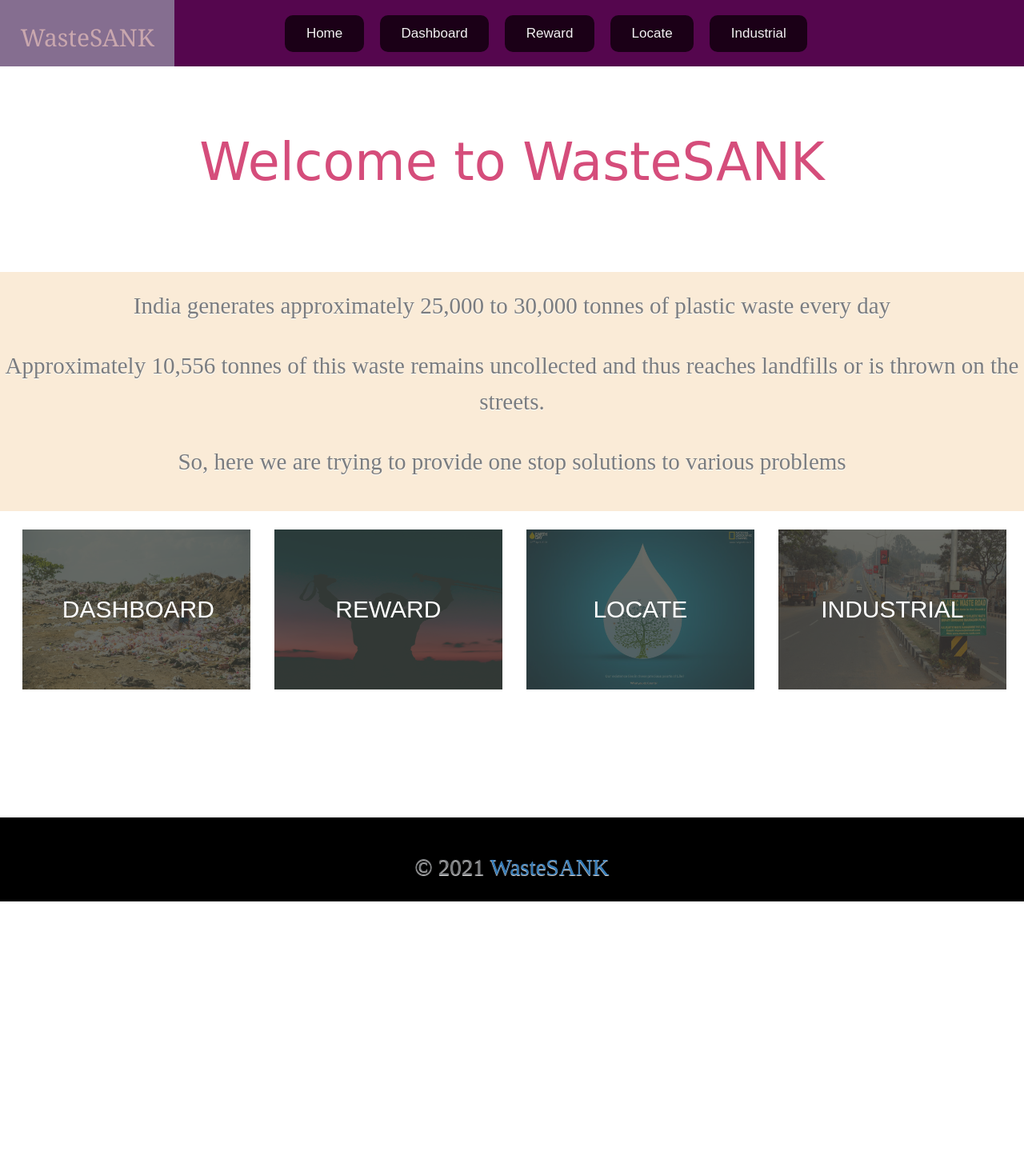
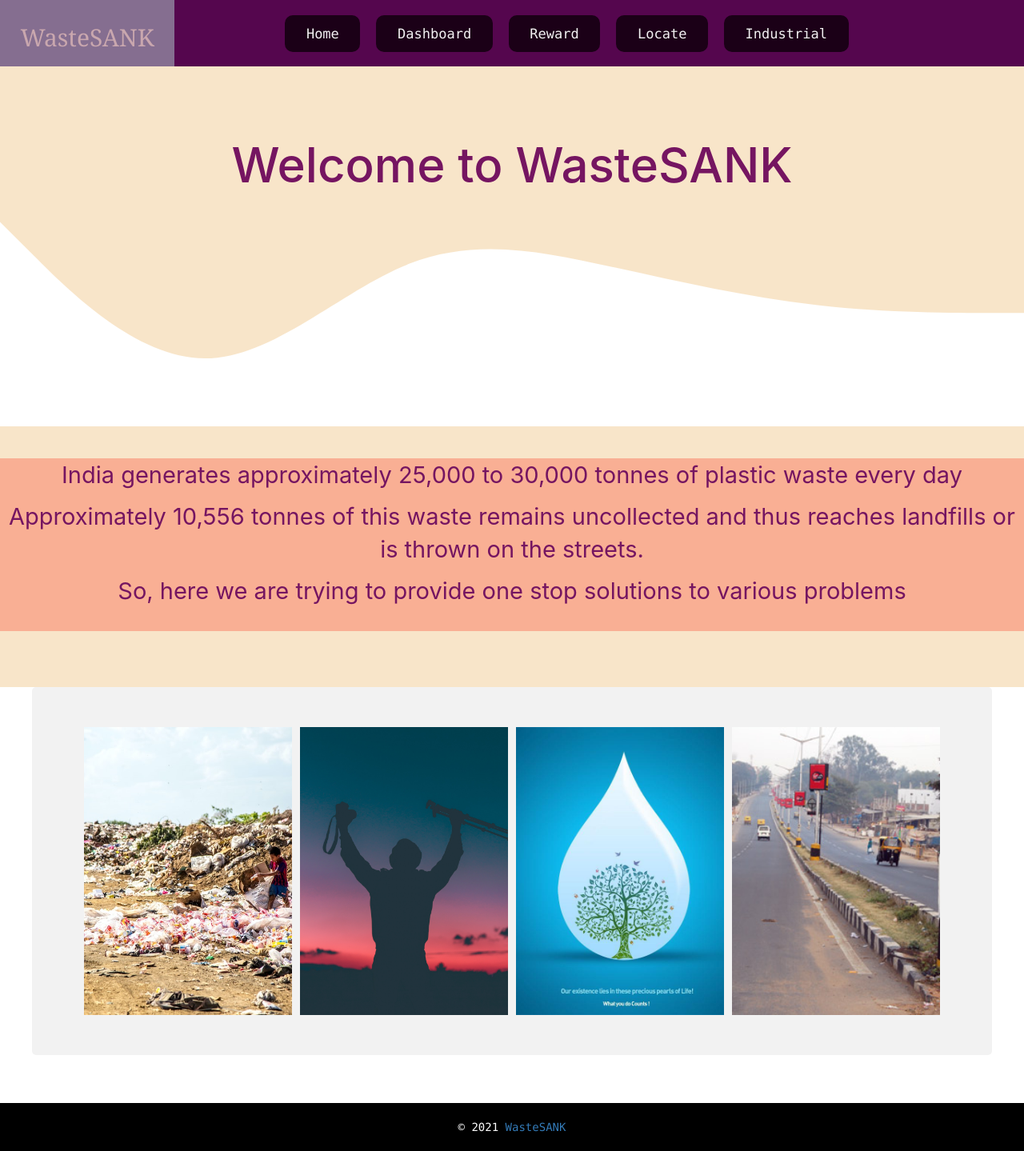
Before and after one commit to nikzagarwal/WasteSANK, a Flask app: page / in a window 1280 px wide. Shown: the whole page at 80% size. Before the commit the page ends 1127 px from the top, so only its background shows below. Run offline with Flask 2, Linux system fonts and the light colour scheme; some libraries are stand-ins or nearby versions.

Commit message:
Home page changes
The Home page is designed with SVG design template  & card design also changes

Co-Authored-By: Ayush Mani <64827114+ayushmani32@users.noreply.github.com>

```diff
--- a/app.py
+++ b/app.py
@@ -4,12 +4,11 @@
 import psycopg2
 import json
 
-with open('templates/config.json','r') as c:
-   params = json.load(c)["params"]
+
 
 app = Flask(__name__)
 app.config["TEMPLATES_AUTO_RELOAD"] = True
-app.config['SQLALCHEMY_DATABASE_URI'] = params['server2']
+app.config['SQLALCHEMY_DATABASE_URI'] = "sqlite:///plastic.db"
 app.config['SQLALCHEMY_TRACK_MODIFICATIONS'] = False
 db=SQLAlchemy(app)
 
--- a/templates/index.html
+++ b/templates/index.html
@@ -1,10 +1,214 @@
 {% extends 'base.html' %}
 {% block title %} Home{% endblock title %}
 {% block body %}
+<!doctype html>
+<style>
+body
+{
+	margin: 0;
+	padding: 0;
+	min-height: 100vh;
+	display: flex;
+	justify-content: center;
+	align-items: center;
+	font-family: consolas;
+}
+.container
+{
+	position: relative;
+	width: 1200px;
+	display: flex;
+	flex-wrap: wrap;
+	justify-content: space-around;
+}
+.container .box
+{
+	position: relative;
+	width: 260px;
+	height: 360px;
+	margin: 30px 0;
+	box-sizing: border-box;
+	overflow: hidden;
+}
+.container .box .imgBx
+{
+	position: absolute;
+	top: 0;
+	left: 0;
+	width: 100%;
+	height: 100%;
+	background: #000;
+	clip-path: circle(400px at center 100px);
+	transition: 0.5s;
+	transition-delay: 0.5s;
+}
+.container .box:hover .imgBx
+{
+	clip-path: circle(80px at center 100px);
+	transition-delay: 0s;
+}
+.container .box .imgBx img
+{
+	position: absolute;
+	top: 0;
+	left: 0;
+	width: 100%;
+	height: 100%;
+	object-fit: cover;
+}
+.container .box .content
+{
+	position: absolute;
+	left: 0;
+	bottom: 0;
+	width: 100%;
+	height: 55%;
+	padding: 20px;
+	box-sizing: border-box;
+	text-align: center;
+}
+.container .box .content h2
+{
+	margin: 0;
+	padding: 0;
+}
+.container .box .content a
+{
+	text-decoration: none;
+	background: #000;
+	color: #fff;
+	padding: 5px;
+	display:inline-table;
+}
+.container .box .content h2,
+.container .box .content p,
+.container .box .content a
+{
+	opacity: 0;
+	transition: 0.5s;
+	transform: translateY(20px);
+}
+.container .box:hover .content h2
+{
+	opacity: 1;
+	transform: translateY(0);
+	transition-delay: 0.5s
+}
+.container .box:hover .content p
+{
+	opacity: 1;
+	transform: translateY(0);
+	transition-delay: 0.7s
+}
+.container .box:hover .content a
+{
+	opacity: 1;
+	transform: translateY(0);
+	transition-delay: 0.9s
+}
+.p{
+
+    color: #f05f1bea; font-family: "Libre Baskerville", serif; line-height: 45px; text-align: center; text-shadow: 0 1px 1px #fff; padding-top: 20px
+
+  }
+.curved-div {
+background: #e9b25f56;
+color: rgb(117, 21, 97);
+text-align:center;
+padding: 70px 0;
+position: relative;
+
+}
+.curved-div h1 {
+font-size: 6rem;
+font-family: -apple-system, BlinkMacSystemFont, 'Segoe UI', 'Open Sans', 'Helvetica Neue', sans-serif;
+}
+.curved-div p {
+font-size: 29px;
+font-family: -apple-system, BlinkMacSystemFont, 'Segoe UI', 'Open Sans', 'Helvetica Neue', sans-serif;
+}
+.curved-div svg {
+display: block;
+}
+</style>
+<section>
+</div>
+  <div class="curved-div" >
+      <h1>Welcome to WasteSANK</h1>
+      <svg viewBox="0 0 1440 320">
+        <path fill="#fff" fill-opacity="1" d="M0,32L48,80C96,128,192,224,288,224C384,224,480,128,576,90.7C672,53,768,75,864,96C960,117,1056,139,1152,149.3C1248,160,1344,160,1392,160L1440,160L1440,320L1392,320C1344,320,1248,320,1152,320C1056,320,960,320,864,320C768,320,672,320,576,320C480,320,384,320,288,320C192,320,96,320,48,320L0,320Z"></path>
+      </svg>
+      <br>
+     <br>
+<div style="background-color: rgba(250, 50, 24, 0.301);">
+      <p>India generates approximately 25,000 to 30,000 tonnes of plastic waste every day</p>
+      <p>Approximately 10,556 tonnes of this waste remains uncollected and thus reaches landfills or is thrown on the streets. </p>
+
+      <p> So, here we are trying to provide one stop solutions to various problems</p>
+      <br>
+    </div>
+  </div>
+<html>
+	<head>
+		<meta name="viewport" content="width=device-width, initial-scale=1.0">
+		<meta charset="utf-8">
+
+
+	</head>
+	<body>
+		<div class="container">
+			<div class="box">
+				<div class="imgBx">
+                        <img width="300" height="200" src="{{url_for('static',filename='img/img-3.png')}}" alt="gito.ai" />
+				</div>
+				<div class="content">
+					<h2>Dashboard</h2>
+          <a href="/local">Local</a>
+					<p>Analsysis of daily waste generated and recycled in our city</p>
+
+				</div>
+			</div>
+			<div class="box">
+				<div class="imgBx">
+        <img width="300" height="200" src="{{url_for('static',filename='img/img-4.jpg')}}" alt="marketplace" />
+				</div>
+				<div class="content">
+					<h2>Reward</h2>
+          <a href="/reward">Reward</a>
+					<p>A system where waste collectors can get rewarded by comapnies</p>
+
+				</div>
+			</div>
+			<div class="box">
+				<div class="imgBx">
+					<img width="300" height="200"src="{{url_for('static',filename='img/img-1.jpg')}}" alt="survey" />
+				</div>
+				<div class="content">
+					<h2>Industrial</h2>
+          <a href="/industry">Industrial</a>
+					<p>An initiative to balance waste distribution among industries for better management </p>
+
+				</div>
+			</div>
+			<div class="box">
+				<div class="imgBx">
+					<img width="300" height="200"src="{{url_for('static',filename='img/img-2.jpg')}}" alt="survey" />
+				</div>
+				<div class="content">
+					<h2>Locate</h2>
+          <a href="/locate">Locate</a>
+         <p>Now, Municipality can keep track of its waste picking vehicles</p>
+
+				</div>
+			</div>
+    </div>
+	</body>
+</html>
 
 
 
-<!-- result  -->
+<!-- result
+
 <style>
 
 figure.effect-oscar {
@@ -201,17 +405,42 @@
         -webkit-backface-visibility: hidden;
         backface-visibility: hidden;
     }
-    p{
-      color: #7a7c7f; font-size: 29px; font-family: "Libre Baskerville", serif; line-height: 45px; text-align: center; text-shadow: 0 1px 1px #fff; padding-top: 20px;
+    .p{
+
+      color: #f05f1bea; font-family: "Libre Baskerville", serif; line-height: 45px; text-align: center; text-shadow: 0 1px 1px #fff; padding-top: 20px
+
     }
-    .goalbo h1{
-      color: #d54d7b; font-family: "Great Vibes", cursive; font-size: 65px; line-height: 160px; font-weight: normal; margin-bottom: 0px; margin-top: 40px; text-align: center; text-shadow: 0 1px 1px #fff;
-    }
+      .curved-div {
+  background: #e9b25f56;
+  color: rgb(117, 21, 97);
+  text-align:center;
+  padding: 70px 0;
+  position: relative;
+
+}
+.curved-div h1 {
+  font-size: 6rem;
+  font-family: -apple-system, BlinkMacSystemFont, 'Segoe UI', 'Open Sans', 'Helvetica Neue', sans-serif;
+}
+.curved-div p {
+  font-size: 29px;
+  font-family: -apple-system, BlinkMacSystemFont, 'Segoe UI', 'Open Sans', 'Helvetica Neue', sans-serif;
+}
+  .curved-div svg {
+  display: block;
+}
+
+
+
 
 </style>
 <section>
-    <div class="goalbo" >
+  </div>
+    <div class="curved-div" >
         <h1>Welcome to WasteSANK</h1>
+        <svg viewBox="0 0 1440 320">
+          <path fill="#fff" fill-opacity="1" d="M0,32L48,80C96,128,192,224,288,224C384,224,480,128,576,90.7C672,53,768,75,864,96C960,117,1056,139,1152,149.3C1248,160,1344,160,1392,160L1440,160L1440,320L1392,320C1344,320,1248,320,1152,320C1056,320,960,320,864,320C768,320,672,320,576,320C480,320,384,320,288,320C192,320,96,320,48,320L0,320Z"></path>
+        </svg>
         <br>
         <br>
 <div style="background-color: antiquewhite;">
@@ -275,6 +504,4 @@
         </div>
       </div>
 
-
-
-{% endblock body %}
+{% endblock body %}-->
```
